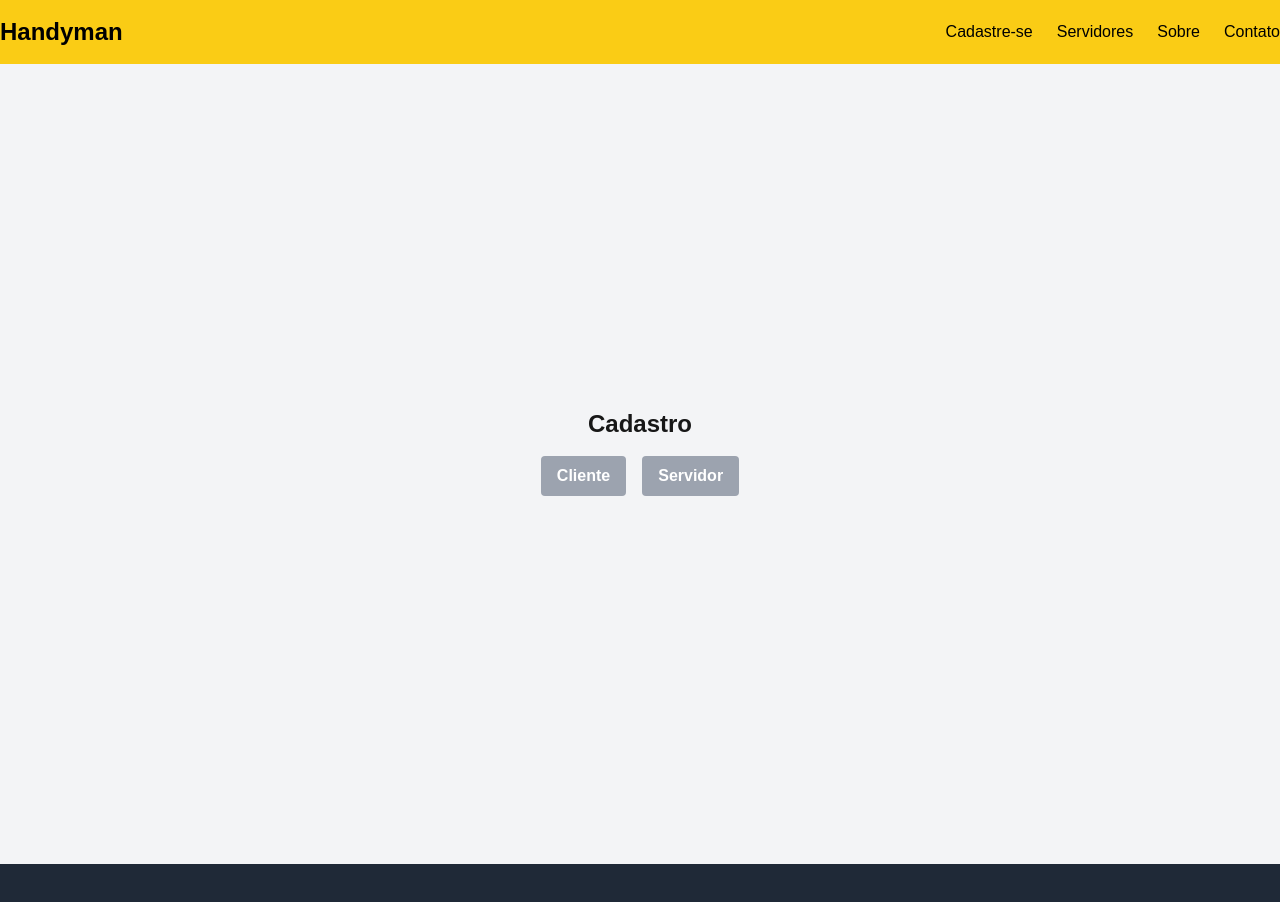
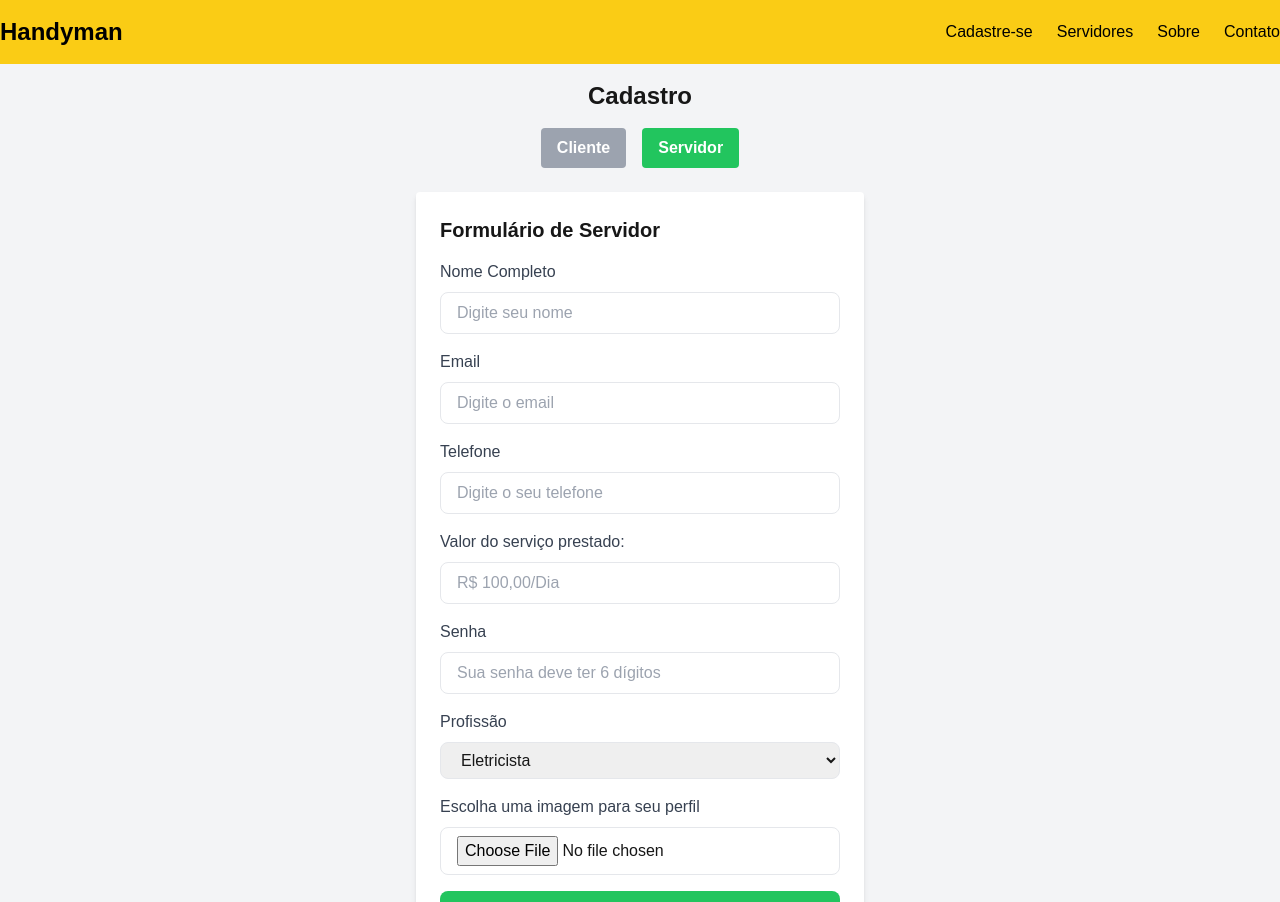
Before and after one commit to victorgomesc/Handyman-Platform, a Next.js app: page /pages/signup in a window 1280 px wide. Shown: the top 902 px of the page. Built offline with nearby package versions, Linux system fonts and the light colour scheme.

Commit message:
feat: connect API Cloudnary or SignUpForm

```diff
--- a/src/components/About.tsx
+++ b/src/components/About.tsx
@@ -2,7 +2,7 @@ import React from 'react'
 
 const About = () => {
   return (
-    <div className='w-full mt-12 mb-12 items-center flex justify-center'>
+    <div className='w-full mt-36 mb-12 items-center flex justify-center'>
         <div className='w-[60vw] gap-y-10'>
                 <h1 className='text-4xl font-bold'>Sobre a Handyman</h1>
 
--- a/src/components/SignUpForm.tsx
+++ b/src/components/SignUpForm.tsx
@@ -1,9 +1,39 @@
-"use client"
+"use client";
 
 import { useState } from "react";
 
 const CadastroForm = () => {
-  const [formType, setFormType] = useState("client | servidor"); // Define qual formulário exibir
+  const [formType, setFormType] = useState("servidor"); // Define qual formulário exibir
+  const [uploadedImageUrl, setUploadedImageUrl] = useState(""); // Para armazenar a URL da imagem após upload
+
+  const handleFileUpload = async (event) => {
+    const file = event.target.files[0];
+
+    if (!file) return;
+
+    const data = new FormData();
+    data.append("file", file);
+    data.append("upload_preset", "Servidores"); // Substitua pelo seu upload preset
+    data.append("cloud_name", "dutpev6fe"); // Substitua pelo seu nome no Cloudinary
+
+    try {
+      const res = await fetch("https://api.cloudinary.com/v1_1/dutpev6fe/image/upload", {
+        method: "POST",
+        body: data,
+      });
+
+      const response = await res.json();
+      if (response.url) {
+        setUploadedImageUrl(response.url); // Atualiza o estado com a URL da imagem
+        alert("Imagem enviada com sucesso!");
+      } else {
+        alert("Erro ao enviar imagem. Verifique os dados configurados.");
+      }
+    } catch (error) {
+      console.error("Erro ao enviar imagem:", error);
+      alert("Erro ao enviar imagem. Tente novamente.");
+    }
+  };
 
   return (
     <div className="flex flex-col items-center justify-center min-h-screen bg-gray-100 p-4">
@@ -117,18 +147,40 @@ const CadastroForm = () => {
               type="password"
               id="senha"
               className="w-full px-4 py-2 border rounded-lg focus:outline-none focus:ring-2 focus:ring-green-500"
-              placeholder="Sua senha deve ter 6 digitos"
+              placeholder="Sua senha deve ter 6 dígitos"
             />
           </div>
           <div className="mb-4">
-            <label className="block text-gray-700 font-medium mb-2" htmlFor="proficao">Profição</label>
-            <select id="proficao"  className="w-full px-4 py-2 border rounded-lg focus:outline-none focus:ring-2 focus:ring-green-500">
+            <label className="block text-gray-700 font-medium mb-2" htmlFor="proficao">Profissão</label>
+            <select
+              id="proficao"
+              className="w-full px-4 py-2 border rounded-lg focus:outline-none focus:ring-2 focus:ring-green-500"
+            >
               <option>Eletricista</option>
               <option>Pedreiro</option>
               <option>Encanador</option>
               <option>Diarista</option>
             </select>
           </div>
+          <label className="block text-gray-700 font-medium mb-2" htmlFor="proficao">Escolha uma imagem para seu perfil</label>
+          <input
+            type="file"
+            onChange={handleFileUpload}
+            className="w-full mb-4 px-4 py-2 border rounded-lg focus:outline-none focus:ring-2 focus:ring-green-500"
+          />
+          {uploadedImageUrl && (
+            <div className="mt-4">
+              <p className="text-gray-700">Imagem enviada com sucesso!</p>
+              <a
+                href={uploadedImageUrl}
+                target="_blank"
+                rel="noopener noreferrer"
+                className="text-blue-500 underline"
+              >
+                Visualizar imagem
+              </a>
+            </div>
+          )}
           <button
             type="submit"
             className="w-full bg-green-500 text-white py-2 rounded-lg hover:bg-green-600"
```
